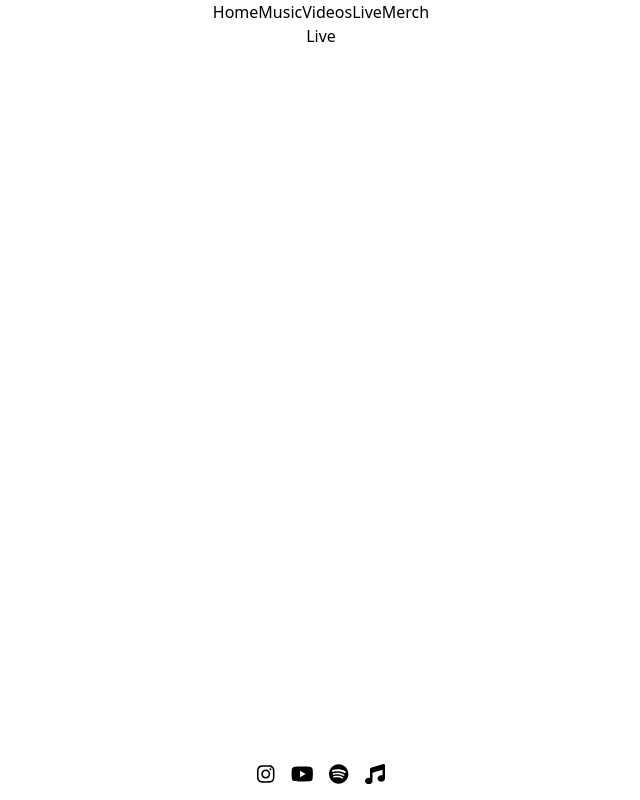
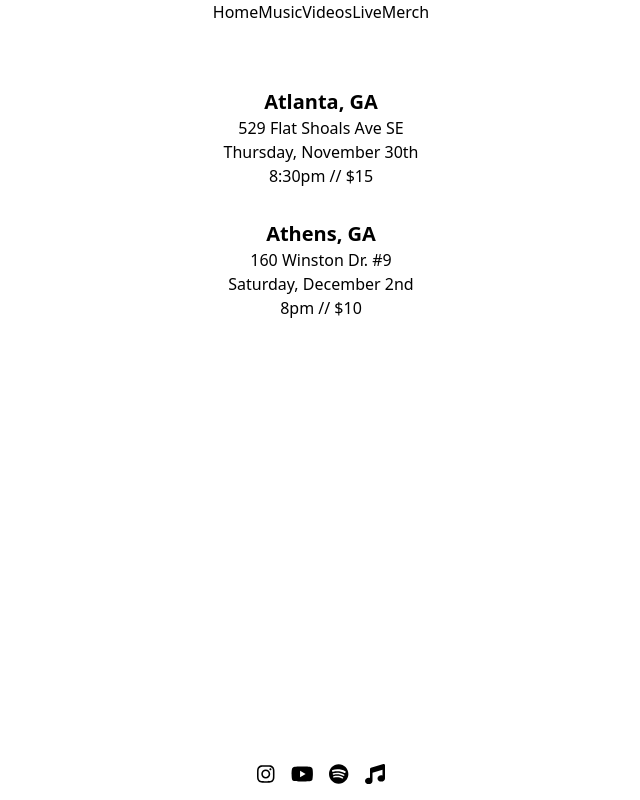
Before and after one commit to cbarnes0/zac.crook, a React (Vite) app: page /live in a window 1280 px wide. Shown: the whole page, without its empty margins (319-959 px from the left). Built offline with nearby package versions, Linux system fonts and the light colour scheme.

Commit message:
live music page

```diff
--- a/src/pages/Live.jsx
+++ b/src/pages/Live.jsx
@@ -1,5 +1,35 @@
 const Live = () => {
-    return <h1>Live</h1>
-}
+    return (
+        <div className="flex flex-col items-center justify-center mt-8">
+            <div className="text-center mt-8">
+                <h2 className="text-xl font-bold">Atlanta, GA</h2>
+                <p>
+                    529 Flat Shoals Ave SE
+                </p>
+                <p>
+                    Thursday, November 30th
+                </p>
+                <p>
+                    8:30pm // $15
+                </p>
+            </div>
+            <div className="text-center mt-8">
+                <h2 className="text-xl font-bold">Athens, GA</h2>
+                <p>
+                    160 Winston Dr. #9
+                </p>
+                <p>
+                    Saturday, December 2nd
+                </p>
+                <p>
+                    8pm // $10
+                </p>
+            </div>
+        </div>
+    );
+};
+
+
+
 
 export default Live;
```
